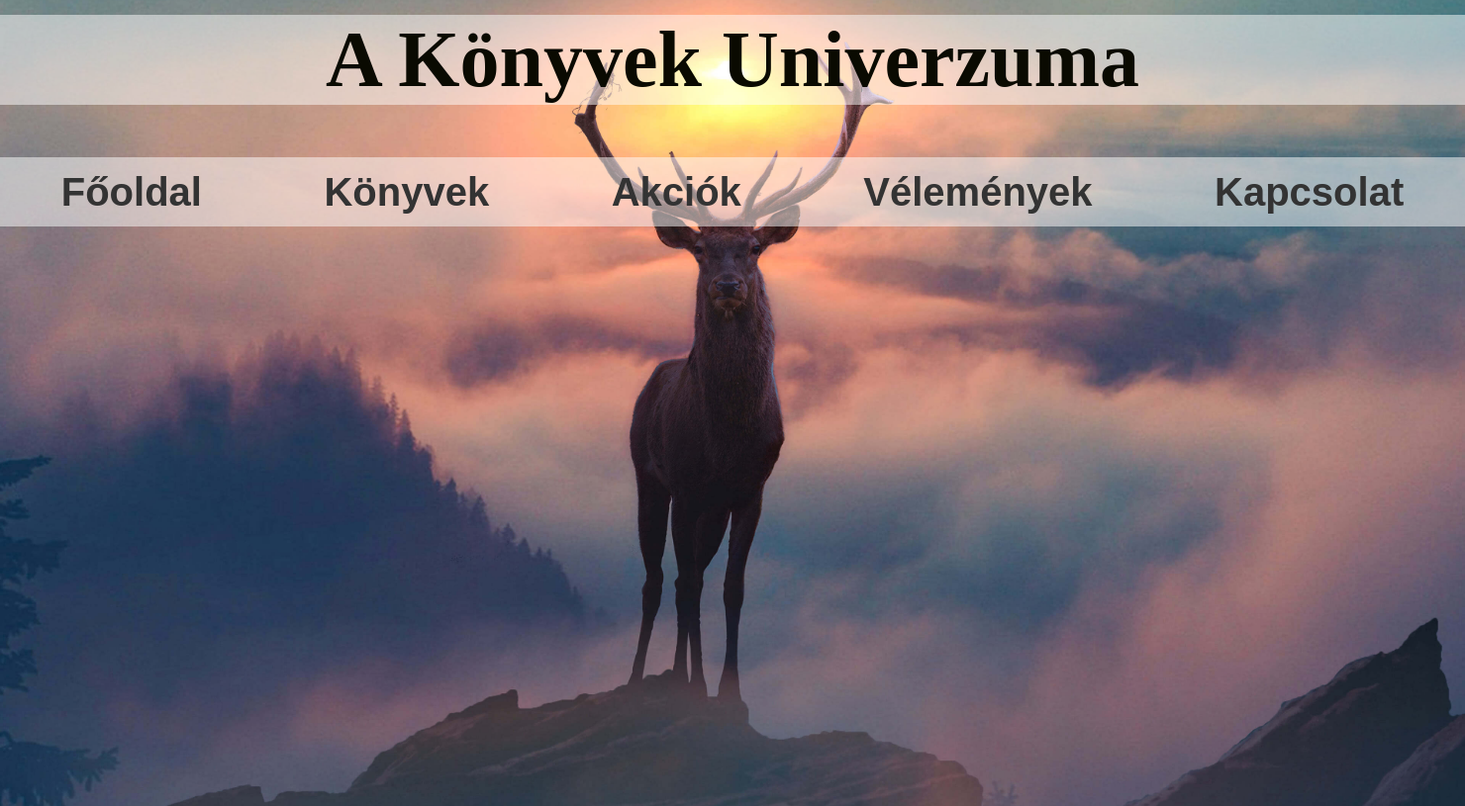
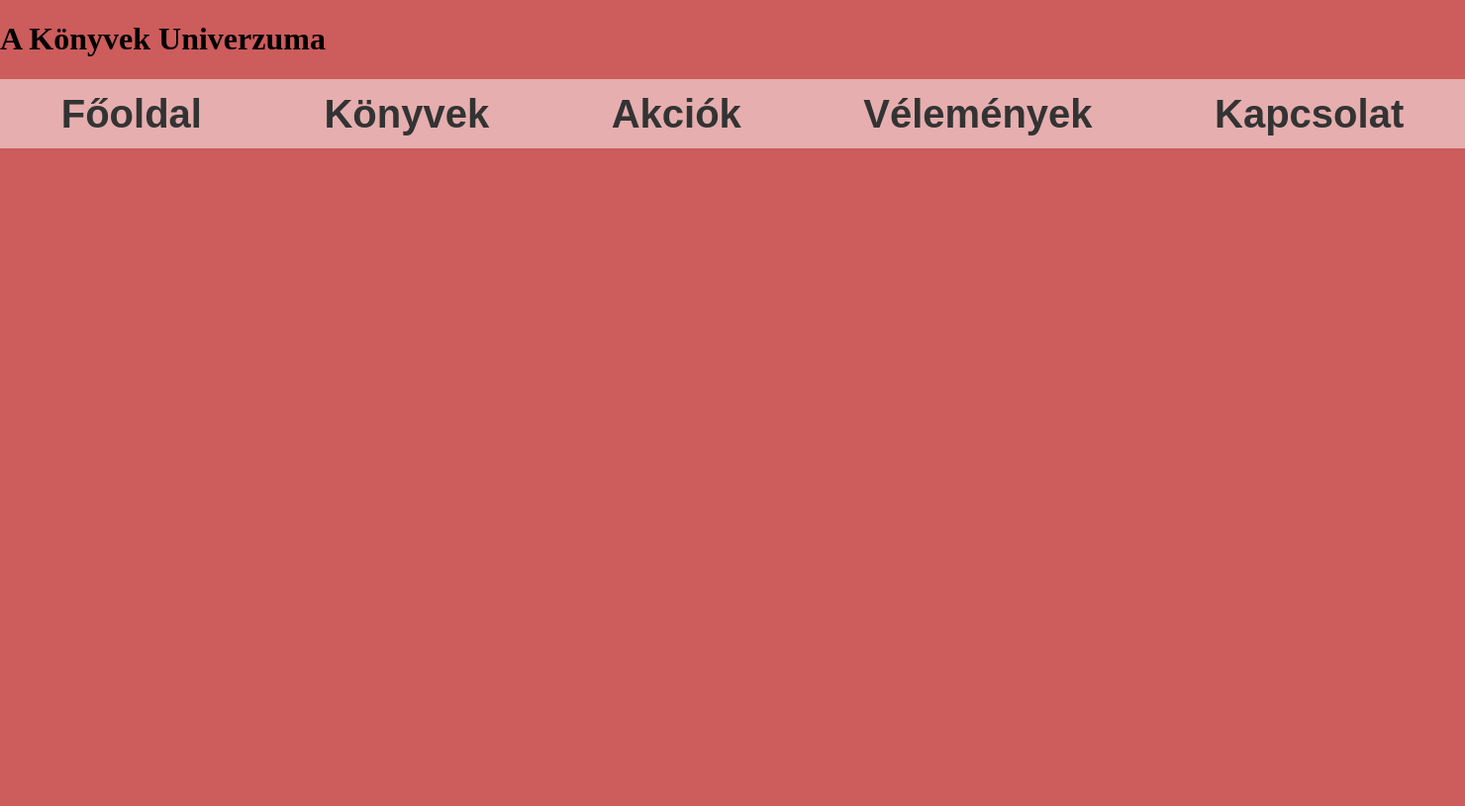
Before and after one commit to Usoratonkachi/Ponyvaverzum.hu, a PHP site: page /konyvtar.html in a window 1480 px wide. Shown: the whole page at 99% size. After the commit the page ends 150 px from the top, so only its background shows below. Run offline with PHP 8.4, Linux system fonts and the light colour scheme.

Commit message:
Update style.css

```diff
--- a/style.css
+++ b/style.css
@@ -1,24 +1,48 @@
 body {
-    margin: 0;
-    padding: 0;
-    background-image: url('hatterb.jpg');
-    background-size: cover;
+  margin: 0 auto;
+  padding: auto;
+  background-color: indianred;
+  background-repeat: no-repeat;
+  background-size:contain;
+  background-attachment: fixed;
   background-position: center;
-    height: 100vh;
-    overflow: hidden;
+  height: auto;
+  overflow:auto
 }
-h1#focim{
-    color: rgb(10, 10, 1);
-    background-color: rgba(255, 255, 255, 0.5);
-    text-align: center;
-    margin-top: 1%;
-    font-size: 5em;
-    width: 100%;
+header{
+  background-color: #48142c;
+  size: 300px;
+
 }
+#logo {
+  margin-bottom: 0;
+  position: relative;
+  width: 40%;
+  height: 300px;
+  background-color:#48142c;
+  display: inline;
+  line-height: normal;
+}
+
+#logo img {
+  position: relative;
+  top: 50%;
+  left: 50%;
+  transform: translate(-50%, -50%);
+  max-width: 50%;
+  max-height: 50%;
+}
+.user-controls {
+position: fixed;
+top: 20px; /* Felső távolság */
+right: 20px; /* Jobb távolság */
+font-size: 16px;
+}
+
 div {
   width: auto;
   margin: 0;
-    background-color:rgba(255, 255, 255, 0.5);
+  background-color:rgba(255, 255, 255, 0.0);
   padding-bottom: 0;
   }
 
@@ -28,11 +52,11 @@
 padding: 0;
 list-style-type: none;
 background-color: rgba(255, 255, 255, 0.5);
-  margin-bottom: 100px;
+margin-bottom: 10px;
 text-align: center;
 display: flex;
 justify-content: space-around;
-  font: 1em arial;
+font: 0.7em arial;
   }
 #menu1 li {
       width:auto;
@@ -55,7 +79,7 @@
 #primary_nav_wrap
 {
 width:auto;
-  margin-top:30px;
+margin-top: 0;
 background-color:rgba(255, 255, 255, 0.5);
 }
 
```
Also changed, not shown: other parts of style.css (+54 -0 lines). Lines whose indentation alone changed are shown as unchanged.
